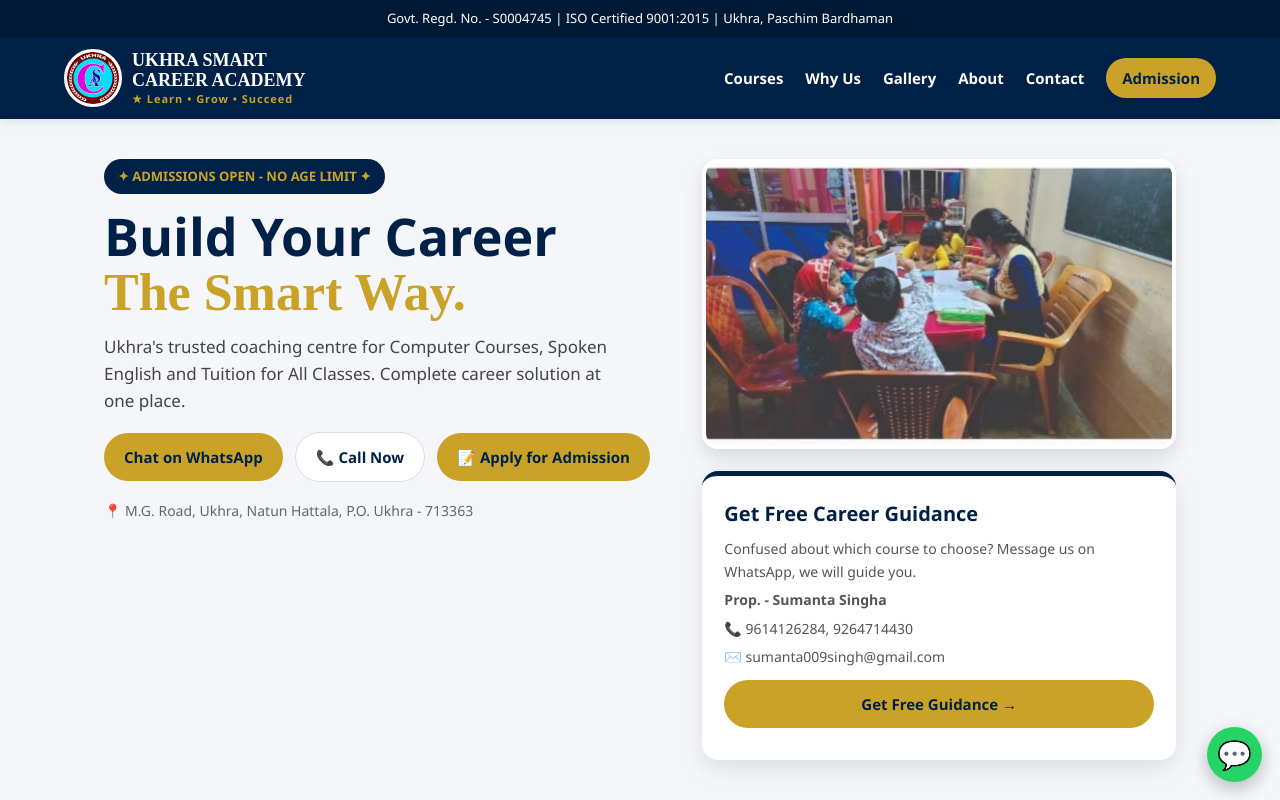
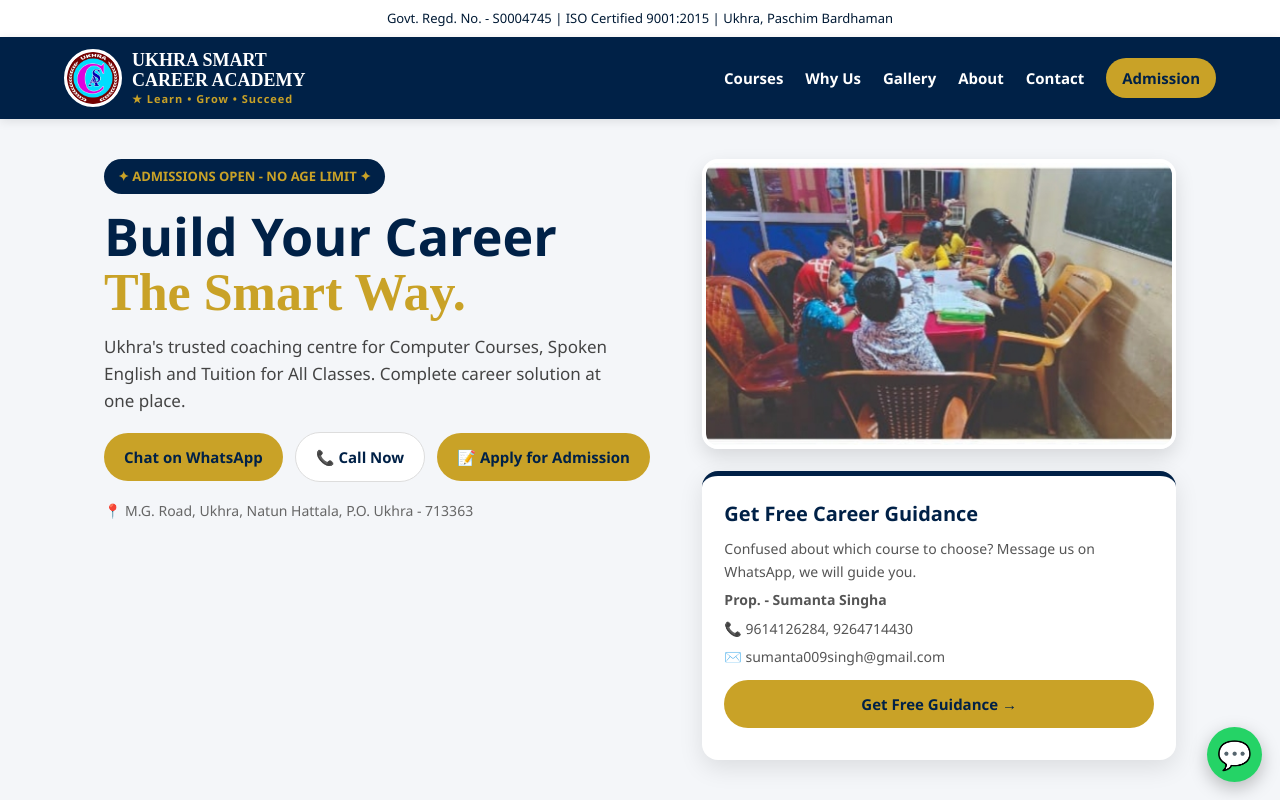
Before and after one commit to akash0017/ukhra-smart-career-academy, a plain HTML site: page index.html in a window 1280 px wide. Shown: the top 800 px of the page. Drawn offline with Linux system fonts and the light colour scheme; files whose address does not match are found by name.

Commit message:
Update style.css

```diff
--- a/style.css
+++ b/style.css
@@ -13,8 +13,8 @@ a{text-decoration:none;color:inherit}
 
 /* TOP BAR */
 .top{
-  background:#001a35;
-  color:#fff;
+  background:#fff;
+  color:#001a35;
   text-align:center;
   font-size:13px;
   padding:8px 10px;
```
